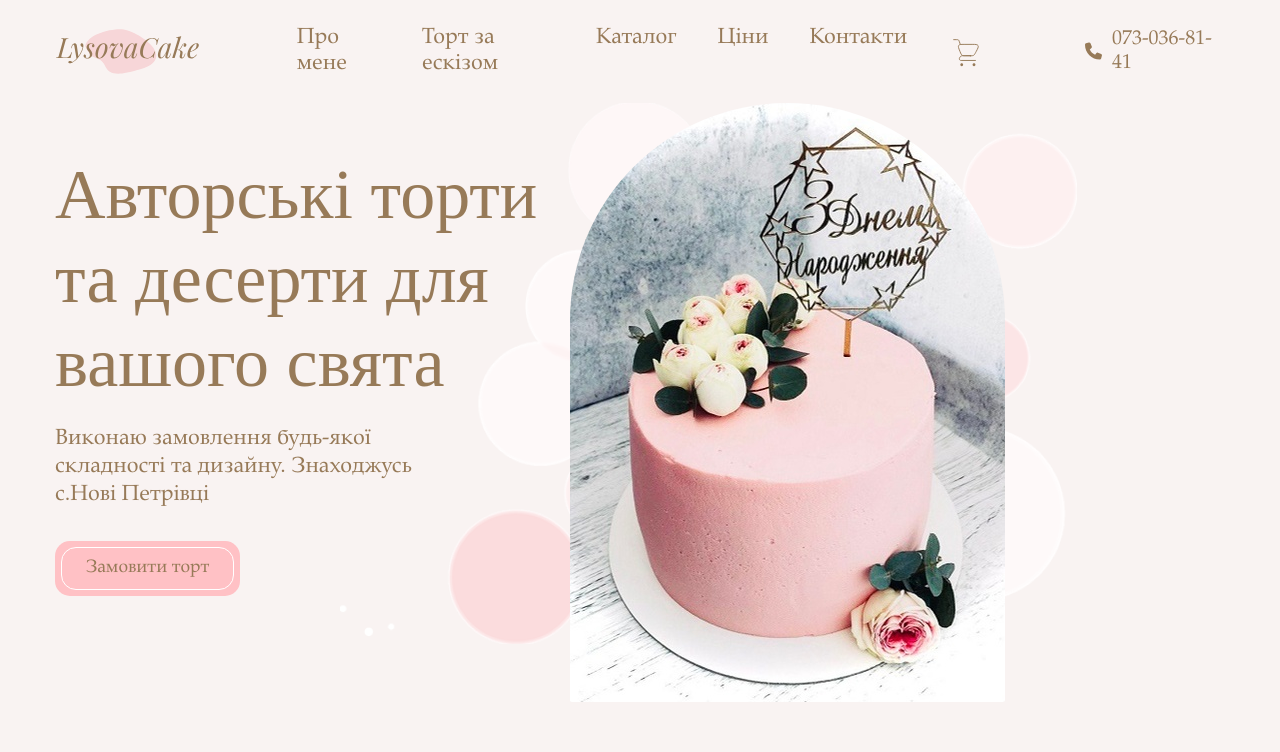
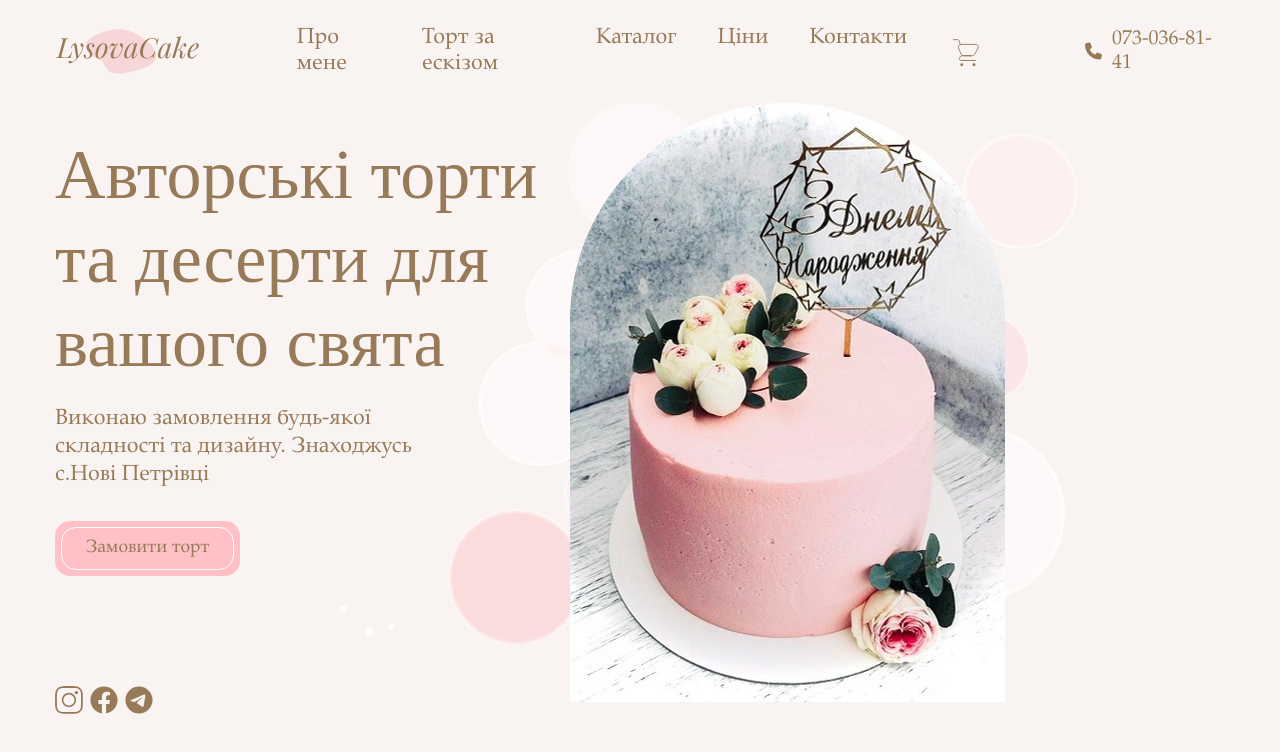
Before and after one commit to LysovMaxim/lysova-cake, a React (Create React App) app: page / in a window 1280 px wide. Shown: the top 752 px of the page. Built offline with nearby package versions, Linux system fonts and the light colour scheme.

Commit message:
added icons and styled

```diff
--- a/src/components/Hero/Hero.jsx
+++ b/src/components/Hero/Hero.jsx
@@ -1,16 +1,41 @@
 import css from './Hero.module.css';
-import bubblesTitle from "../../images/png-bubbles-title.png"
-import photoTitle from "../../images/photo-title.jpg"
+import bubblesTitle from '../../images/png-bubbles-title.png';
+import photoTitle from '../../images/photo-title.jpg';
+import { SlSocialInstagram } from "react-icons/sl";
+import { FaFacebook } from "react-icons/fa";
+import { FaTelegram } from "react-icons/fa6";
 
 export const Hero = () => {
   return (
     <section className={css.hero}>
       <div className={css.container}>
-              <h1 className={css.heroTitle}>Авторські торти та десерти для вашого свята</h1>
-              <p className={css.heroInfo}>Виконаю замовлення будь-якої складності та дизайну. Знаходжусь с.Нові Петрівці</p>
-              <button className={css.heroBtn}><div className={css.heroBtnDecor}>Замовити торт</div></button>
-              <img className={css.heroBubblesTitle} src={bubblesTitle} alt="bubbles" />
-              <img className={css.heroPhotoTitle} src={photoTitle} alt="photoCake" />
+        <h1 className={css.heroTitle}>
+          Авторські торти та десерти для вашого свята
+        </h1>
+        <p className={css.heroInfo}>
+          Виконаю замовлення будь-якої складності та дизайну. Знаходжусь с.Нові
+          Петрівці
+        </p>
+        <button className={css.heroBtn}>
+          <div className={css.heroBtnDecor}>Замовити торт</div>
+        </button>
+        <img
+          className={css.heroBubblesTitle}
+          src={bubblesTitle}
+          alt="bubbles"
+        />
+        <img className={css.heroPhotoTitle} src={photoTitle} alt="photoCake" />
+        <ul className={css.heroSocialNetworks}>
+          <li >
+            <SlSocialInstagram className={css.heroSocialNetworkItem} size={28}/>
+          </li>
+          <li >
+            <FaFacebook className={css.heroSocialNetworkItem} size={28} />
+          </li>
+          <li >
+            <FaTelegram className={css.heroSocialNetworkItem} size={28}/>
+          </li>
+        </ul>
       </div>
     </section>
   );
--- a/src/components/Hero/Hero.module.css
+++ b/src/components/Hero/Hero.module.css
@@ -22,7 +22,7 @@
   font-weight: 400;
   line-height: 120%;
   width: 490px;
-  padding-top: 50px;
+  padding-top: 30px;
 }
 
 .heroInfo {
@@ -54,6 +54,8 @@
   line-height: 112.528%;
   margin-top: 32px;
   cursor: pointer;
+  transition: all 250ms ease;
+
 }
 
 
@@ -87,3 +89,13 @@
     border-bottom-left-radius: 2px;
     border-bottom-right-radius: 2px;
 }
+
+.heroSocialNetworks{
+display: flex;
+gap: 7px;
+margin-top: 110px;
+}
+
+.heroSocialNetworkItem{
+    color: #977a58;
+}
--- a/src/index.css
+++ b/src/index.css
@@ -12,6 +12,8 @@ code {
   font-family: source-code-pro, Menlo, Monaco, Consolas, 'Courier New',
     monospace;
 }
+
+
 
 
 * {
```
